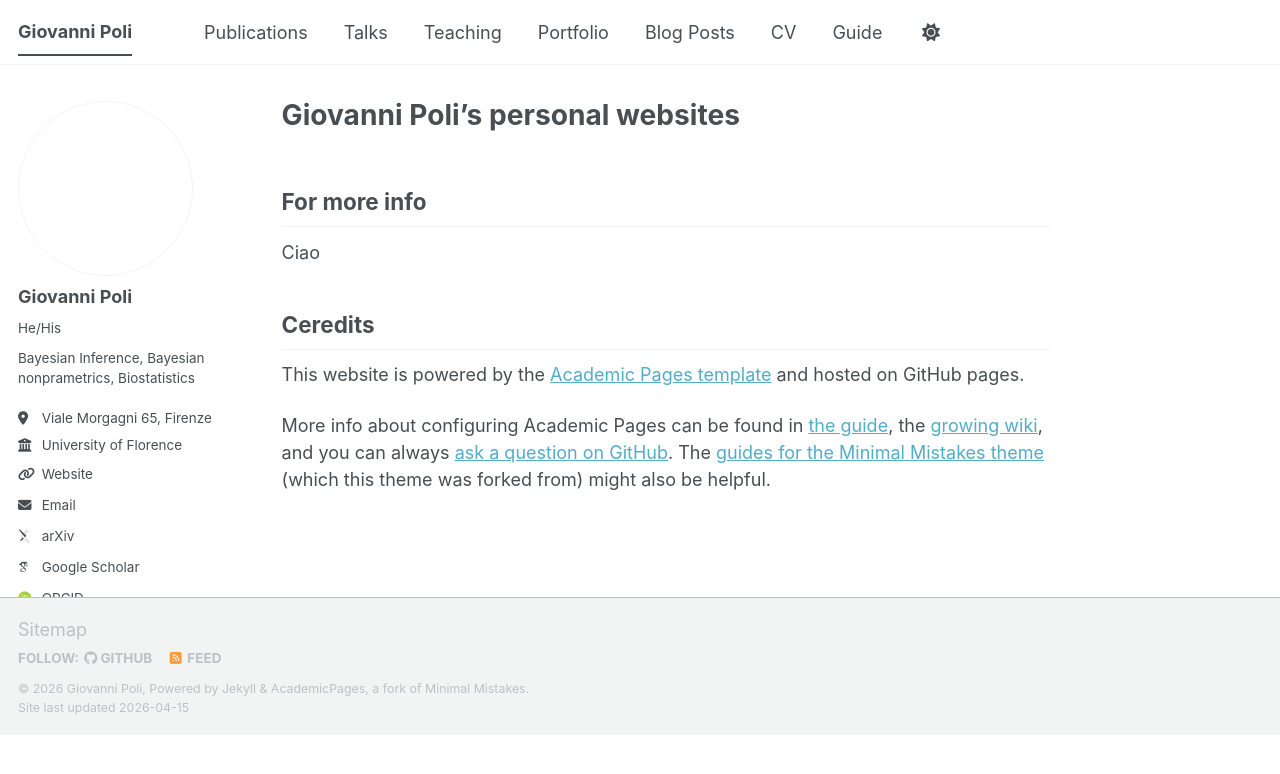
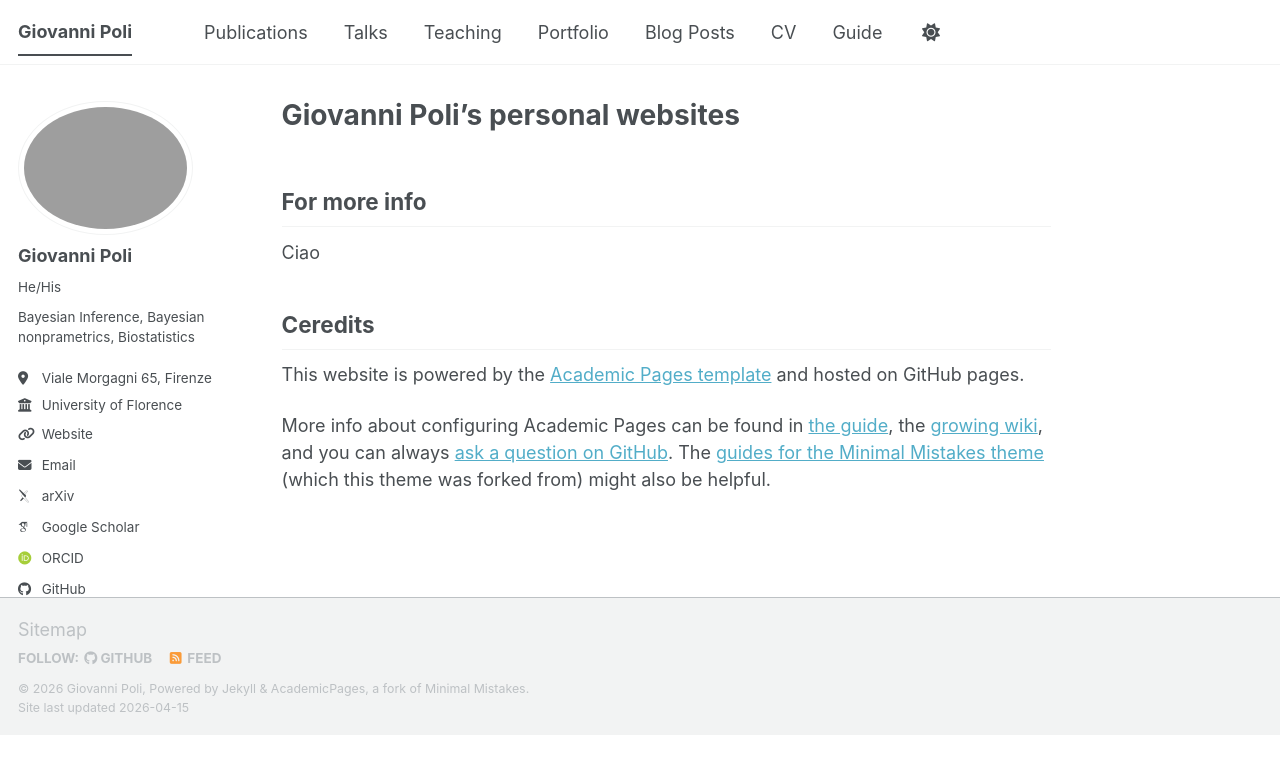
Before and after one commit to GiovanniPoli/GiovanniPoli.github.io, a Jekyll site: the page built from _pages/about.md, in a window 1280 px wide. Shown: the top 774 px of the page. Built offline with Jekyll 4.4.1, drawn with Linux system fonts in a browser that asks for light colours; some web fonts are replaced; a script bundle is joined from its source files by our own code; library files that are not in the unit come from our copies.

Commit message:
Update _config.yml

```diff
--- a/_config.yml
+++ b/_config.yml
@@ -22,7 +22,6 @@ repository               : "GiovanniPoli/GiovanniPoli.github.io"
 #               Additional customization can be done by editing /_includes/author-profile.html
 author:
   # Biographic information
-  avatar           :  empty.png
   name             : "Giovanni Poli"
   pronouns         : "He/His"
   bio              : "Bayesian Inference, Bayesian nonprametrics, Biostatistics"
```
